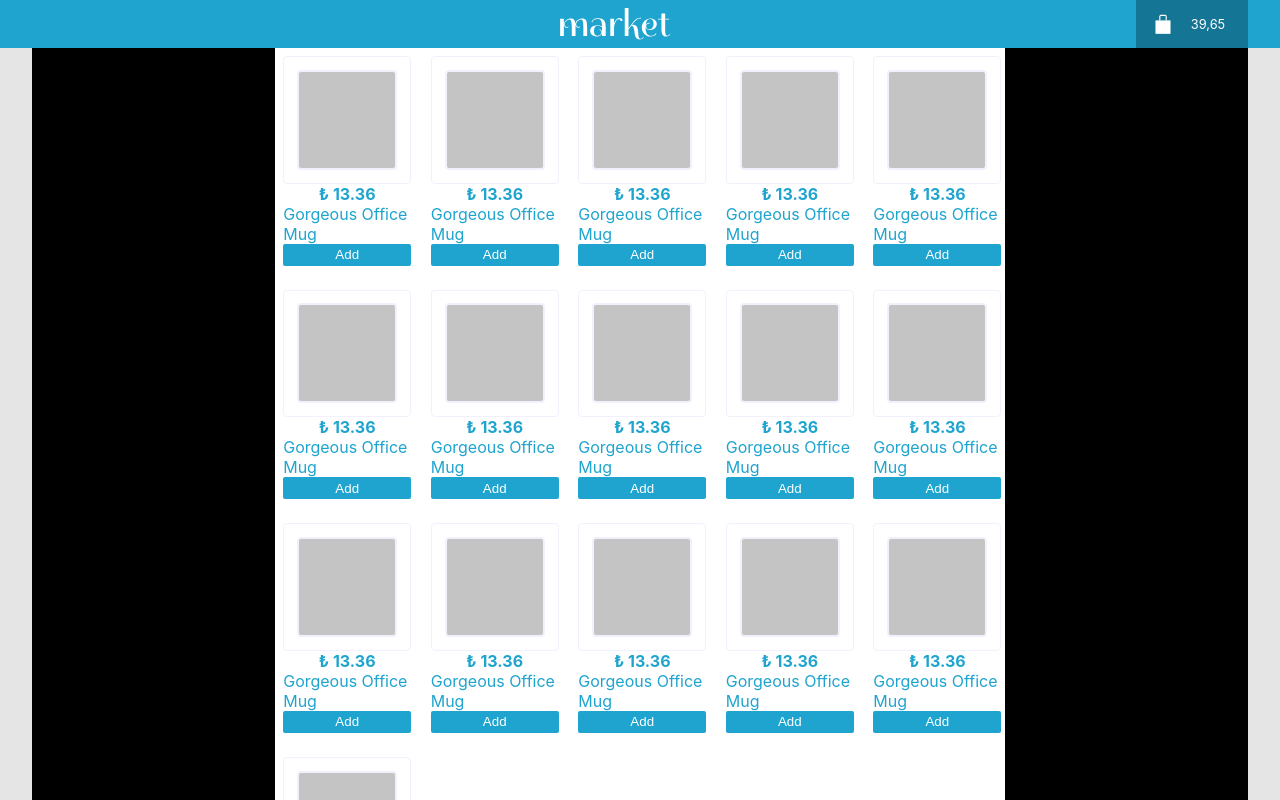
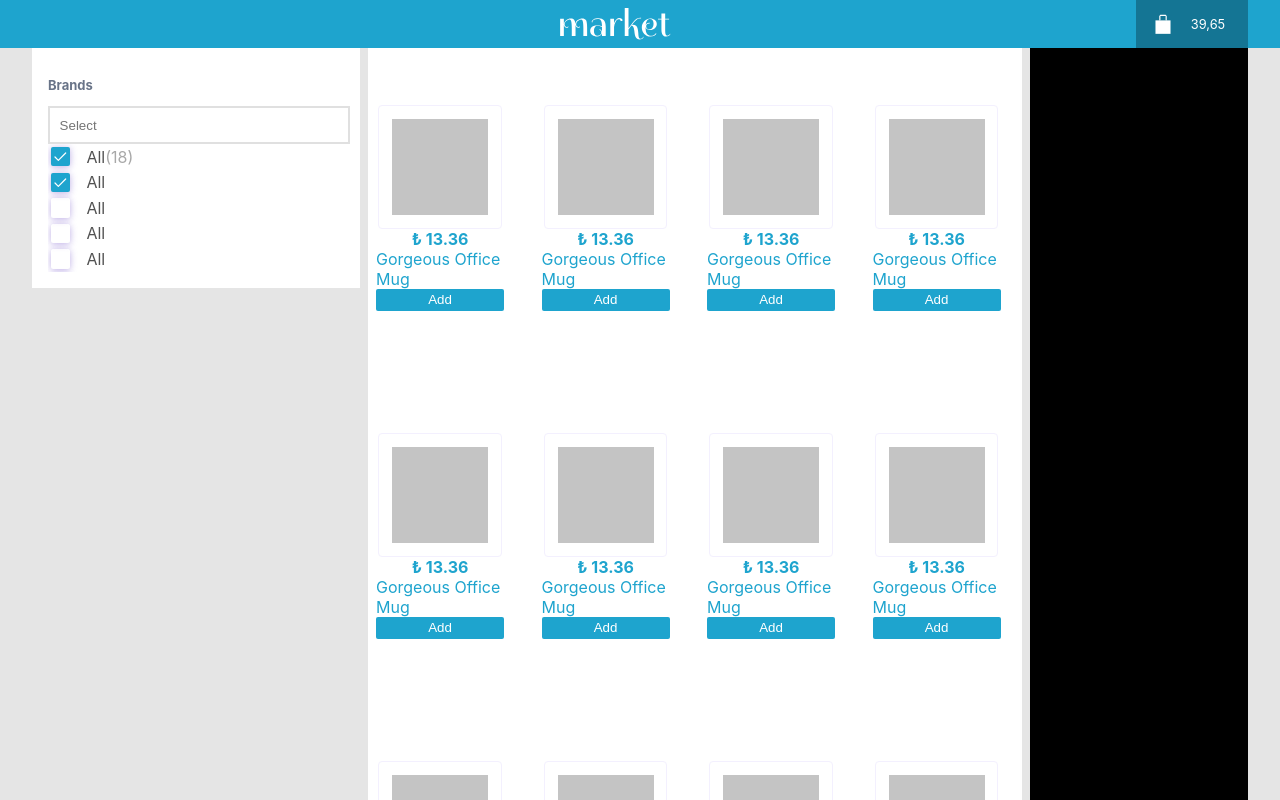
Before and after one commit to alisivgin/case-study, a React (Create React App) app: page / in a window 1280 px wide. Shown: the top 800 px of the page. Built offline with nearby package versions, Linux system fonts and the light colour scheme.

Commit message:
Basic options

```diff
--- a/src/App.js
+++ b/src/App.js
@@ -1,6 +1,7 @@
 import "./App.css";
 import styled from "styled-components";
 import Item from "./components/Item";
+import MultipleSelect from "./components/MultipleSelect";
 import Header from "./components/Header";
 import { COLORS } from "./constants";
 
@@ -15,23 +16,25 @@ const Body = styled.div`
   display: grid;
   grid-template-areas: "filter-sort products checkout";
   grid-template-columns: 1fr 3fr 1fr;
+  grid-gap: 0.5rem;
   height: 100%;
   padding: 0 ${MAIN_PADDING} 0 ${MAIN_PADDING};
   background-color: ${COLORS.bodyBackground};
 `;
 const FilterSort = styled.div`
   grid-area: filter-sort;
-  background-color: #000;
+  /* background-color: #000; */
 `;
 
 const Products = styled.div`
   grid-area: products;
   display: grid;
-  grid-template-columns: repeat(auto-fill, minmax(8rem, 1fr));
-  grid-template-rows: repeat(auto-fill, minmax(12rem, 1fr));
+  align-items: center;
+  justify-content: center;
+  grid-template-columns: repeat(4, minmax(8rem, 1fr));
+  grid-template-rows: repeat(4, minmax(20rem, 1fr));
   grid-gap: 0.5rem;
   background-color: #fff;
-  /* align-items: center; */
 `;
 
 const Checkout = styled.div`
@@ -44,7 +47,9 @@ function App() {
     <Container>
       <Header />
       <Body>
-        <FilterSort />
+        <FilterSort>
+          <MultipleSelect />
+        </FilterSort>
         <Products>
           {new Array(16).fill(0).map((_) => (
             <Item></Item>
--- a/src/assets/index.js
+++ b/src/assets/index.js
@@ -1,2 +1,3 @@
 export { default as logoIcon } from "./logo.svg";
 export { default as totalPriceIcon } from "./totalPrice.svg";
+export { default as selectedIcon } from "./selected.svg";
--- a/src/components/Item/index.js
+++ b/src/components/Item/index.js
@@ -22,18 +22,14 @@ const ImageContainer = styled.div`
 const Image = styled.div`
   width: 6rem;
   height: 6rem;
-  border: 2px solid ${COLORS.imageBorder};
-  border-radius: 4px;
   background-color: ${COLORS.imageBackground};
 `;
 
 const Price = styled.h3`
-  /* line-height: 20; */
   color: ${COLORS.priceColor};
   margin: 0;
   padding: 0;
   font-size: 1em;
-  /* font-weight: 600; */
 `;
 
 const Name = styled.p`
--- /dev/null
+++ b/src/components/MultipleSelect/index.js
@@ -0,0 +1,79 @@
+import React from "react";
+import styled from "styled-components";
+import { COLORS } from "../../constants";
+import { selectedIcon } from "../../assets";
+
+const Container = styled.div`
+  width: 18.5rem;
+  padding: 1rem;
+  background-color: ${COLORS.multipleSelectBackground};
+`;
+
+const Title = styled.h3`
+  color: ${COLORS.multipleSelectTitle};
+  font-size: 13px;
+`;
+const Input = styled.input`
+  width: calc(100% - 0.6rem);
+  height: 2rem;
+  padding-left: 0.6rem;
+  border: 2px solid #e0e0e0;
+`;
+
+const Options = styled.div`
+  height: 8rem;
+  overflow-y: auto;
+`;
+
+const Option = styled.div`
+  &:before {
+    content: "";
+    display: inline-block;
+    width: 1.2rem;
+    height: 1.2rem;
+    margin: 0.2rem;
+    border-radius: 2px;
+    box-shadow: 0px 1px 7px rgba(93, 56, 192, 0.4);
+    margin-right: 1rem;
+    ${({ selected }) =>
+      selected &&
+      `
+        background-image: url(${selectedIcon});
+        background-repeat: no-repeat;
+        background-position: center;
+        background-color: #1ea4ce;
+  `}
+  }
+  & {
+    /* line-height: 1.2rem; */
+    display: flex;
+    align-items: center;
+    color: #525252;
+  }
+`;
+
+const OptionCount = styled.span`
+  color: #a8a8a8;
+`;
+
+export default function MultipleSelect() {
+  return (
+    <Container>
+      <Title>Brands</Title>
+      <Input placeholder="Select" />
+      <Options>
+        <Option selected>
+          All
+          <OptionCount>(18)</OptionCount>
+        </Option>
+        <Option selected>All</Option>
+        <Option>All</Option>
+        <Option>All</Option>
+        <Option>All</Option>
+        <Option>All</Option>
+        <Option>All</Option>
+        <Option>All</Option>
+      </Options>
+    </Container>
+  );
+}
--- a/src/constants/colors.js
+++ b/src/constants/colors.js
@@ -11,6 +11,8 @@ const COLORS = {
   imageBorder: "#F3F0FE",
   imageBackground: "#C4C4C4",
   priceColor: ligthBlue,
+  multipleSelectBackground: "#FFFFFF",
+  multipleSelectTitle: "#697488",
 };
 
 export default COLORS;
```
Also changed, not shown: src/assets/selected.svg (added).
